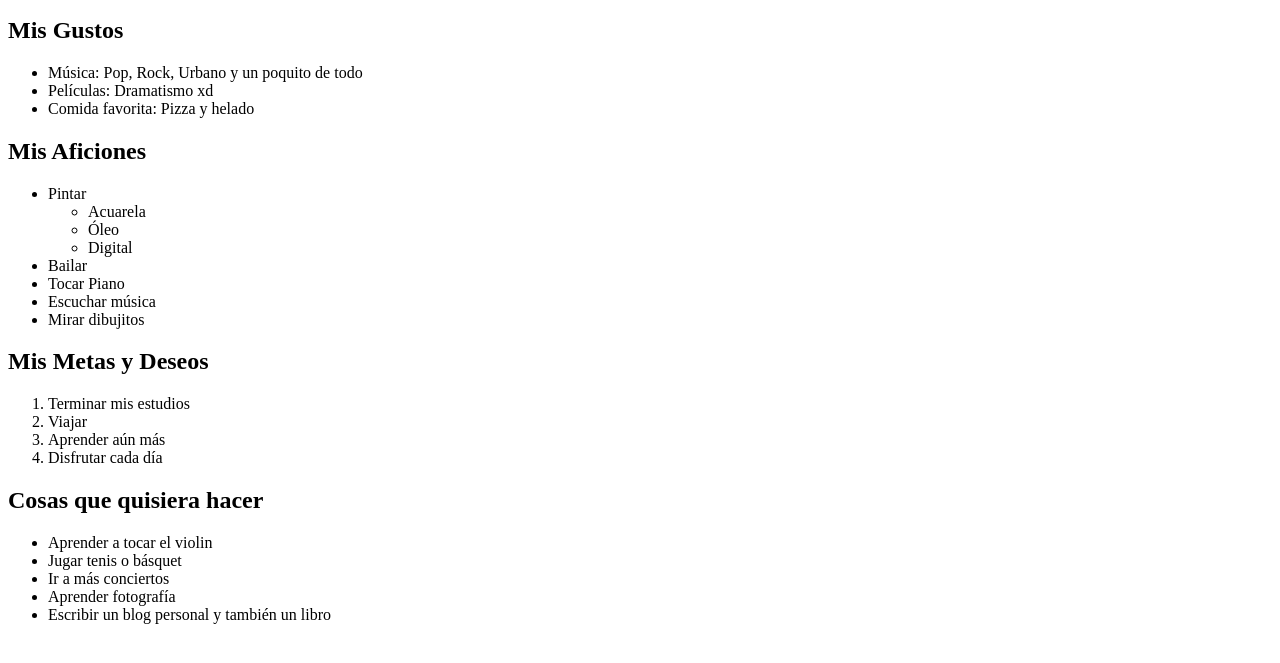
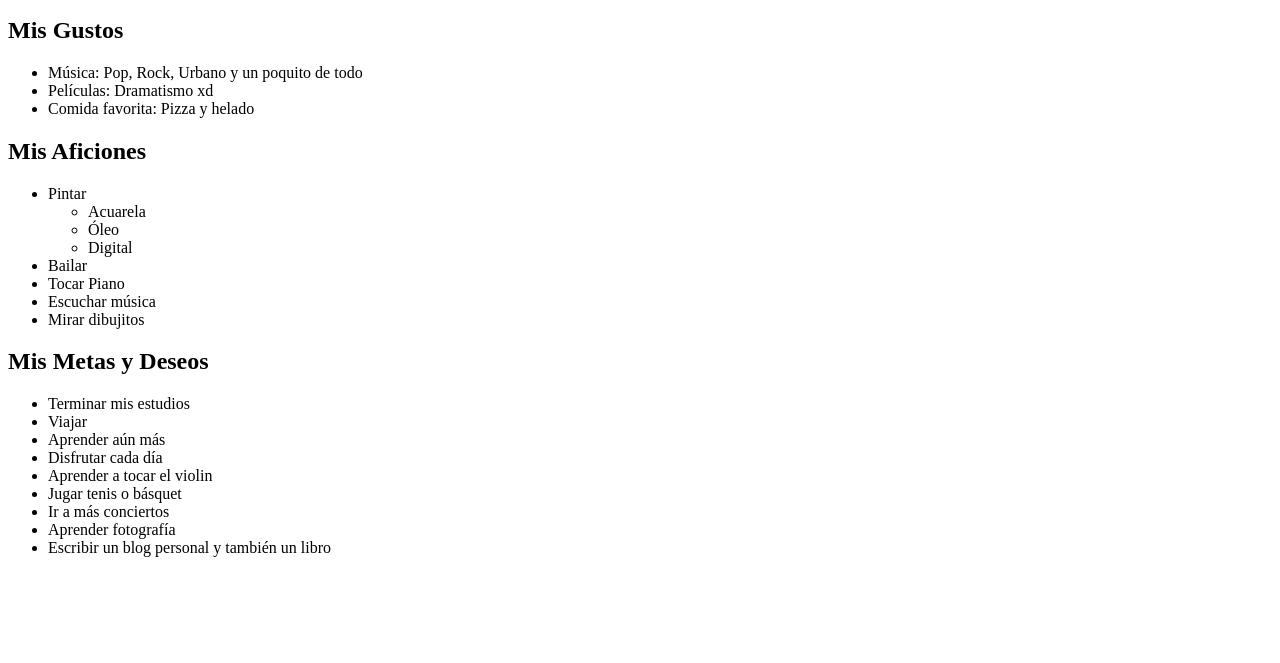
Before and after one commit to VannKCE/Proyecto-Individual, a plain HTML site: page proyecto.html in a window 1280 px wide. Shown: the part 101-764 px from the top of the page. Drawn offline with Linux system fonts and the light colour scheme.

Commit message:
Mis metas

```diff
--- a/proyecto.html
+++ b/proyecto.html
@@ -30,14 +30,11 @@
         <li>Mirar dibujitos</li>
     </ul>
     <h2 id="metas">Mis Metas y Deseos</h2>
-    <ol>
+    <ul>
         <li>Terminar mis estudios</li>
         <li>Viajar</li>
         <li>Aprender aún más</li>
         <li>Disfrutar cada día</li>
-    </ol>
-    <h2>Cosas que quisiera hacer</h2>
-    <ul>
         <li>Aprender a tocar el violin</li>
         <li>Jugar tenis o básquet</li>
         <li>Ir a más conciertos</li>
```
